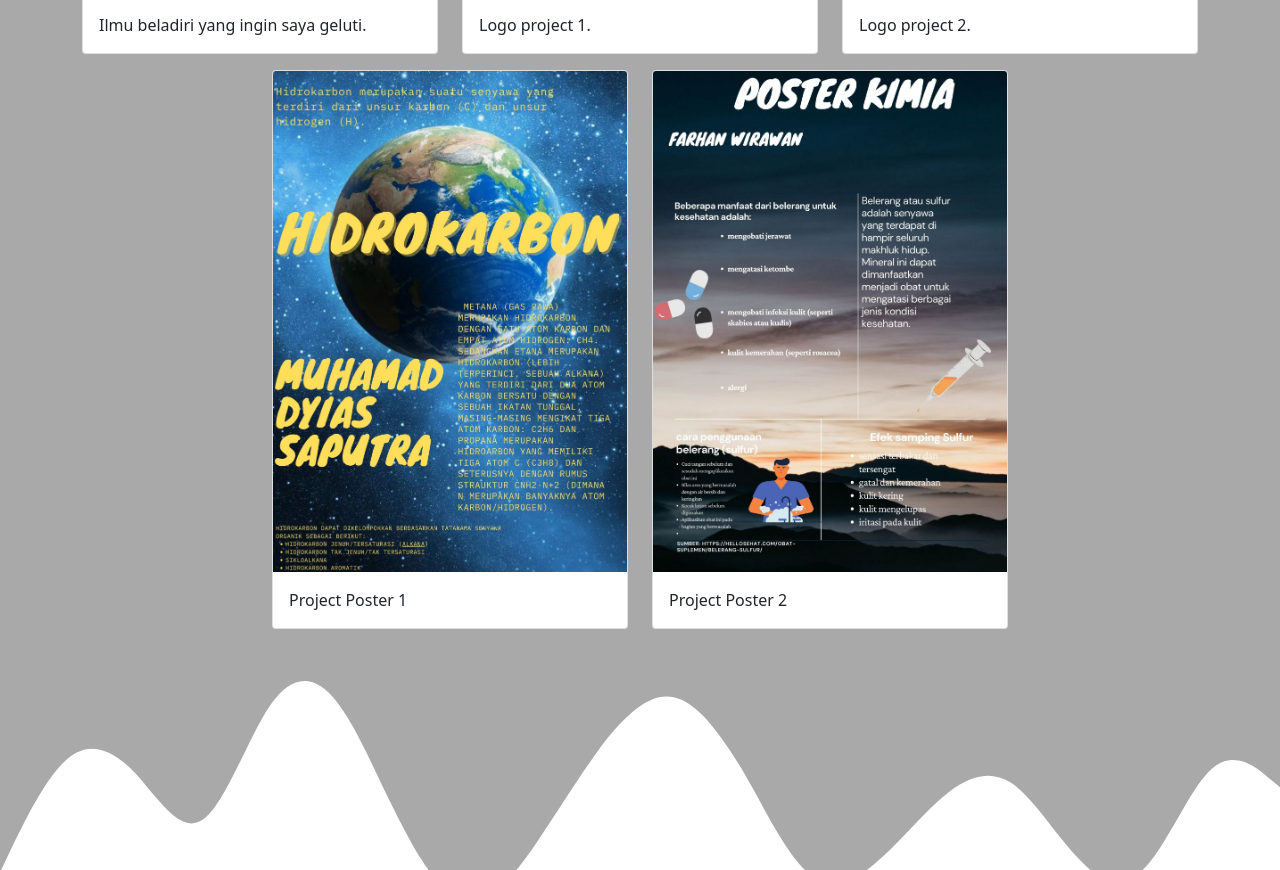
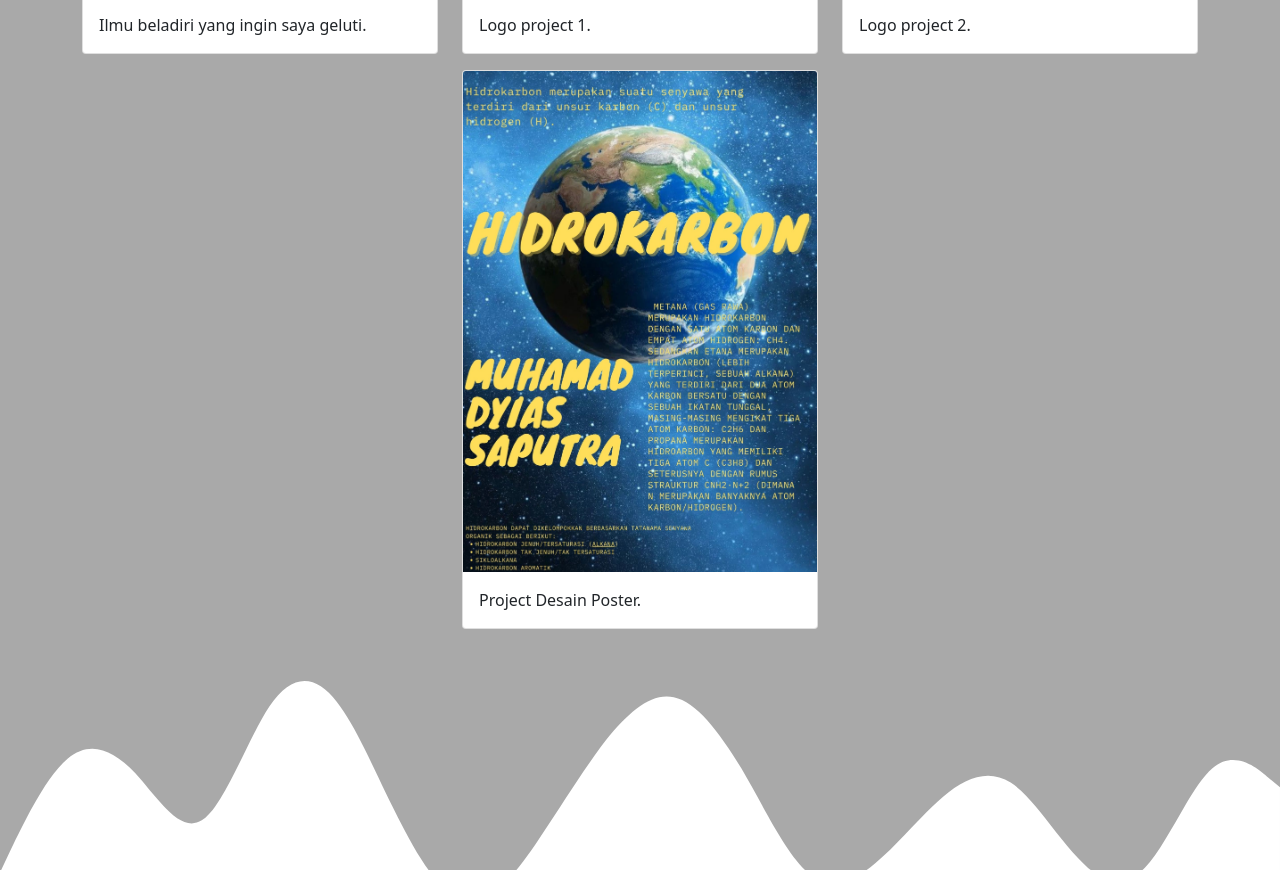
Before and after one commit to farwira/farwira.github.io, a plain HTML site: page index.html in a window 1280 px wide. Shown: the part 1735-2605 px from the top of the page. Drawn offline with nearby package versions, Linux system fonts and the light colour scheme.

Commit message:
nambah project

```diff
--- a/index.html
+++ b/index.html
@@ -128,15 +128,7 @@
             <div class="card" data-aos="flip-right" data-aos-duration="500" data-aos-delay="300">
               <img src="projects/4.jpg" class="card-img-top" alt="Projects 4" />
               <div class="card-body">
-                <p class="card-text">Project Poster 1</p>
-              </div>
-            </div>
-          </div>
-          <div class="col-md-4 mb-3">
-            <div class="card" data-aos="flip-right" data-aos-duration="500" data-aos-delay="300">
-              <img src="projects/5.jpg" class="card-img-top" alt="Projects 5" />
-              <div class="card-body">
-                <p class="card-text">Project Poster 2</p>
+                <p class="card-text">Project Desain Poster.</p>
               </div>
             </div>
           </div>
```
